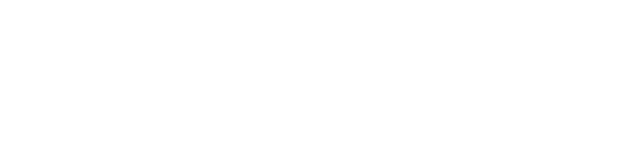
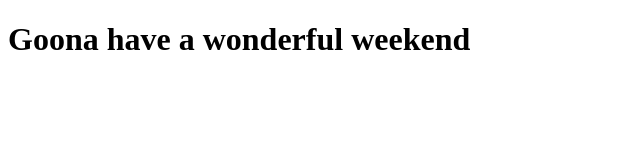
Before and after one commit to taofeeekishola/ticketapp, a plain HTML site: page index.html in a window 1280 px wide. Shown: the whole page, without its empty margins (0-640 px from the left). Drawn offline with Linux system fonts and the light colour scheme.

```diff
--- a/index.html
+++ b/index.html
@@ -1,12 +1,12 @@
 <!DOCTYPE html>
 <html>
 	<head>
-
+		<meta charset="UTF-8">
 		<title>Document</title>
 
 	</head>
 
 	<body>
-
+		<h1>Goona have a wonderful weekend</h1>
 	</body>
 </html>
```
